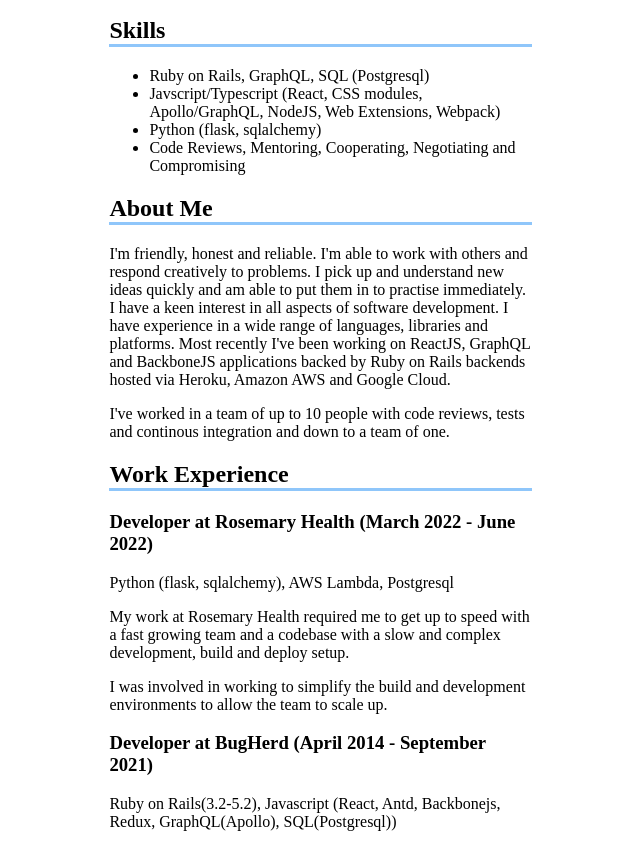
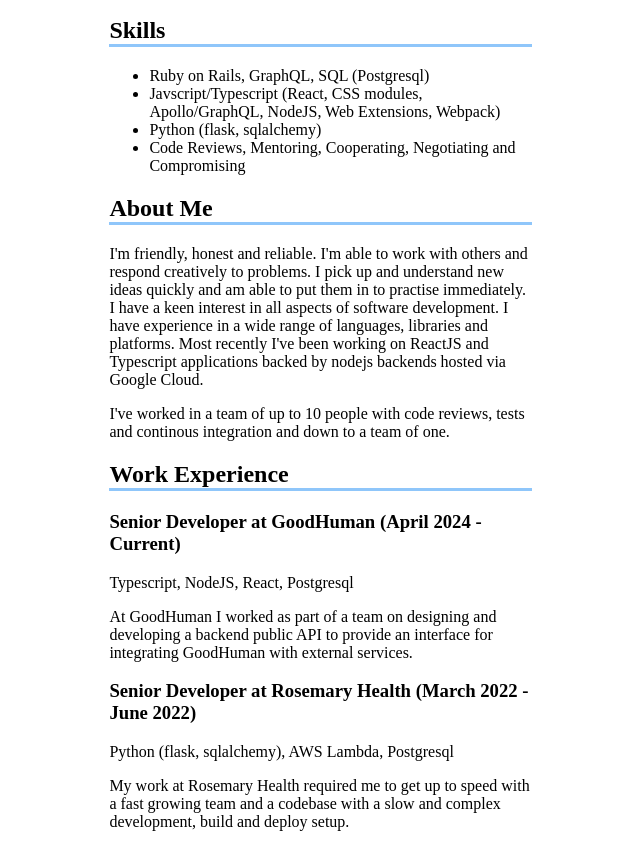
Before and after one commit to jessta/jessta.github.io, a plain HTML site: page resume.html in a window 1280 px wide. Shown: the part 105-949 px from the top of the page, without its empty margins (313-953 px from the left). Drawn offline with Linux system fonts and the light colour scheme.

Commit message:
Update resume for 2024

```diff
--- a/resume.html
+++ b/resume.html
@@ -44,8 +44,7 @@
       and am able to put them in to practise immediately. I have a keen interest
       in all aspects of software development. I have experience in a wide range
       of languages, libraries and platforms. Most recently I've been working on
-      ReactJS, GraphQL and BackboneJS applications backed by Ruby on Rails
-      backends hosted via Heroku, Amazon AWS and Google Cloud.
+      ReactJS and Typescript applications backed by nodejs backends hosted via Google Cloud.
     </p>
     <p>
       I've worked in a team of up to 10 people with code reviews, tests and
@@ -53,7 +52,11 @@
     </p>
 
     <h2>Work Experience</h2>
-    <h3>Developer at Rosemary Health (March 2022 - June 2022)</h3>
+    <h3>Senior Developer at GoodHuman (April 2024 - Current)</h3>
+    <p>Typescript, NodeJS, React, Postgresql</p>
+    <p>At GoodHuman I worked as part of a team on designing and developing a backend public API to provide an interface for integrating GoodHuman with external services.</p>
+
+    <h3>Senior Developer at Rosemary Health (March 2022 - June 2022)</h3>
     <p>Python (flask, sqlalchemy), AWS Lambda, Postgresql</p>
     <p>
       My work at Rosemary Health required me to get up to speed with a fast
@@ -65,7 +68,7 @@
       environments to allow the team to scale up.
     </p>
 
-    <h3>Developer at BugHerd (April 2014 - September 2021)</h3>
+    <h3>Senior Developer at BugHerd (April 2014 - September 2021)</h3>
     <p>
       Ruby on Rails(3.2-5.2), Javascript (React, Antd, Backbonejs, Redux,
       GraphQL(Apollo), SQL(Postgresql))
```
